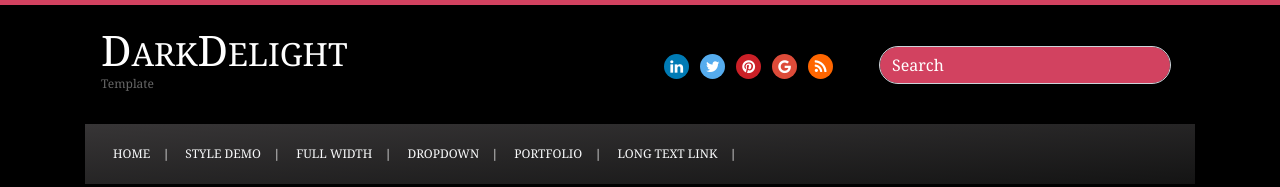
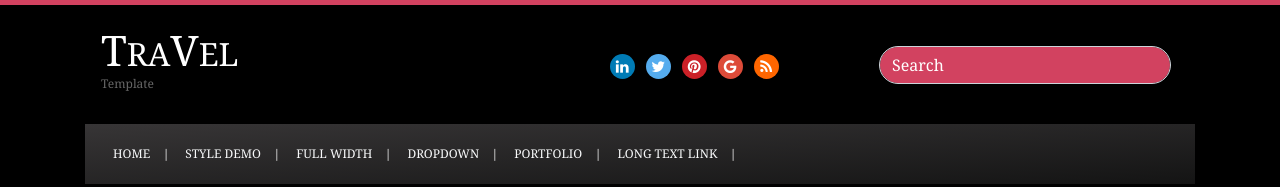
Before and after one commit to nitha1704/web3, a plain HTML site: page index.html in a window 1280 px wide. Shown: the top 187 px of the page. Drawn offline with nearby package versions, Linux system fonts and the light colour scheme.

Commit message:
Update index.html

```diff
--- a/index.html
+++ b/index.html
@@ -24,7 +24,7 @@
                     <nav class="navbar navbar-light bg-light" id="navmenu">
                         <a class="navbar-brand">
                             <span class="DarkDelight">
-                                <span class="D-Dark">D</span>ark<span class="D-Delight">D</span>elight</span><br>
+                                <span class="D-Dark">T</span>ra<span class="D-Delight">V</span>el</span><br>
 
                             <span class="FreePSD">Template</span>
                         </a>
```
